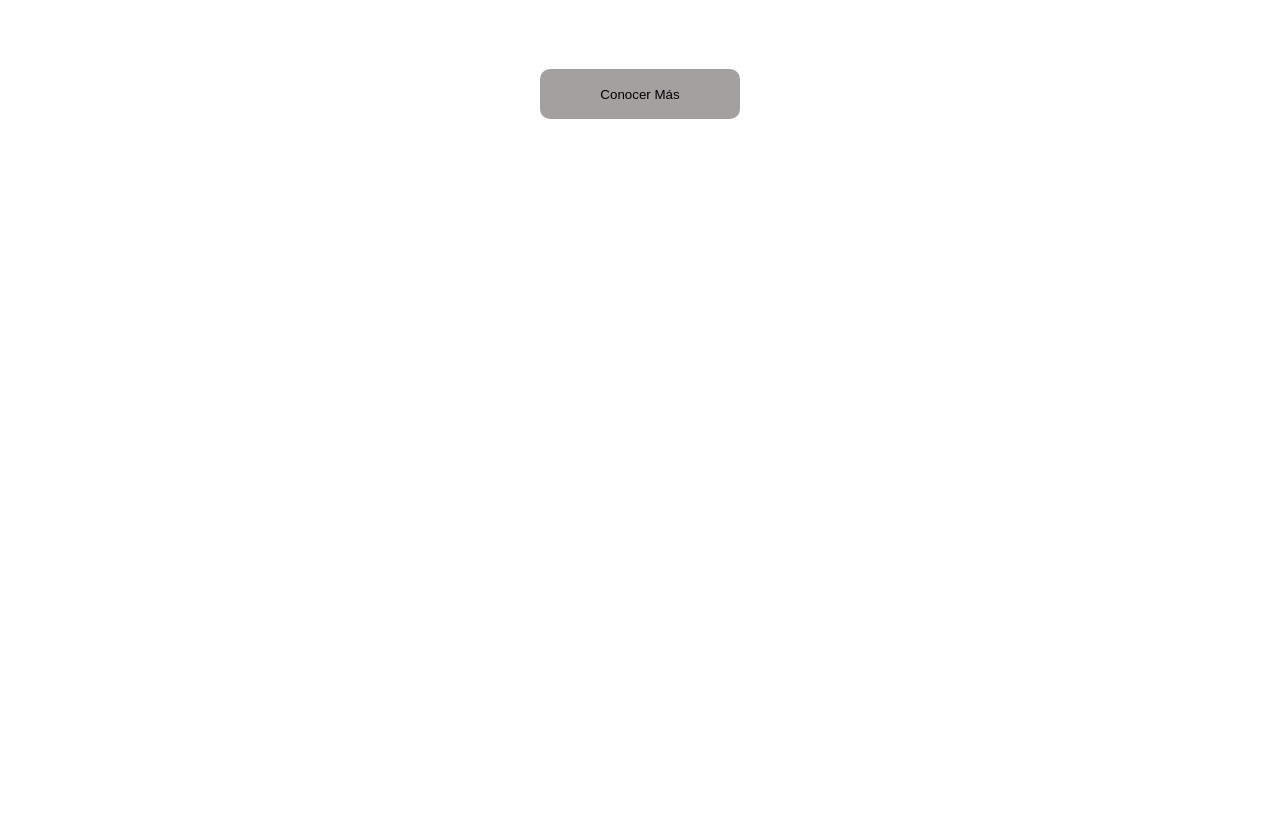
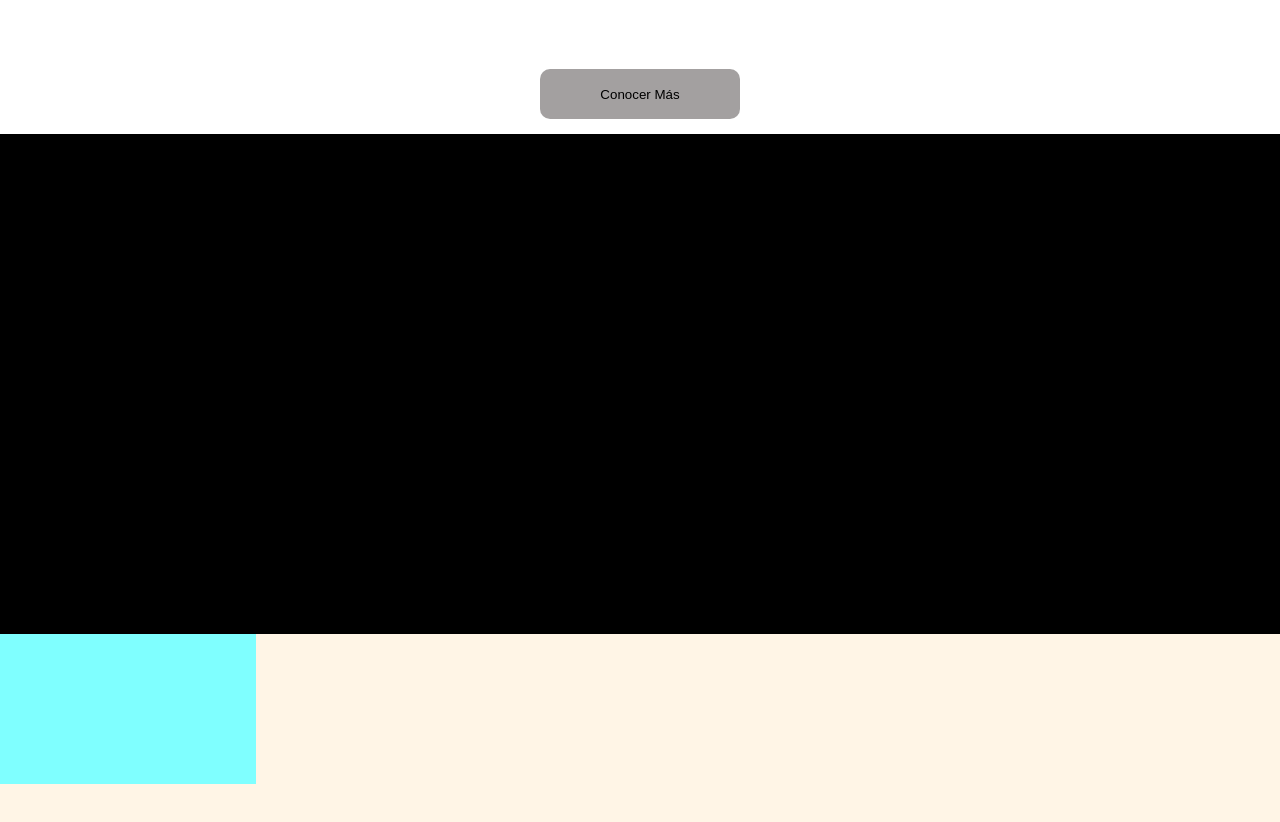
Before and after one commit to JulioCorradini/Nadh, a React (Create React App) app: page / in a window 1280 px wide. Shown: the part 880-1702 px from the top of the page. Before the commit the page ends 1014 px from the top, so only its background shows below. Built offline with nearby package versions, Linux system fonts and the light colour scheme.

Commit message:
Agregando los componenetes Subjecicons y Footer. Falta darles funcionalidad y estilos.

```diff
--- a/src/App.js
+++ b/src/App.js
@@ -31,7 +31,9 @@ import NavigationBar from './components/Navbar';
 import Image from './components/Image';
 import Text from './components/Text';
 import CallToAction from './components/CallToAction';
+import SubjectIcons from './components/SubjectIcons';
 import WhatsAppButton from './components/WhatsAppButton';
+import Footer from './components/Footer';
 import './App.css';
 
 const App = () => {
@@ -43,7 +45,9 @@ const App = () => {
       <Image />
       <Text />
       <CallToAction />
+      <SubjectIcons />
       <WhatsAppButton />
+      <Footer />
     </div>
   )
 
--- /dev/null
+++ b/src/components/Footer.css
@@ -0,0 +1,13 @@
+.footer-container {
+    width: 100%;
+    height: 200px;
+    background-color: blanchedalmond;
+    opacity: 50%;
+    z-index: 2;
+}
+
+.social-network-container {
+    width: 20%;
+    height: 150px;
+    background-color: aqua;
+}
--- /dev/null
+++ b/src/components/Footer.js
@@ -0,0 +1,15 @@
+import React from "react";
+import "./Footer.css"
+
+const Footer = () => {
+    return (
+        <div className="footer-container">
+            <div className="social-network-container">
+
+            </div>
+
+        </div>
+    );
+}
+
+export default Footer;
--- a/src/components/SubjectIcons.js
+++ b/src/components/SubjectIcons.js
@@ -2,7 +2,7 @@
 import React, { useState } from 'react';
 import { FontAwesomeIcon } from '@fortawesome/react-fontawesome';
 import { faCalculator, faBook, faFlask } from '@fortawesome/free-solid-svg-icons';
-
+import './Subjecticons.css';
 
 const SubjectIcons = () => {
   const subjects = [
--- /dev/null
+++ b/src/components/Subjecticons.css
@@ -0,0 +1,6 @@
+.subject-icons-container {
+    width: 100%;
+    height: 500px;
+    background-color: black;
+    z-index: 2;
+}
```
